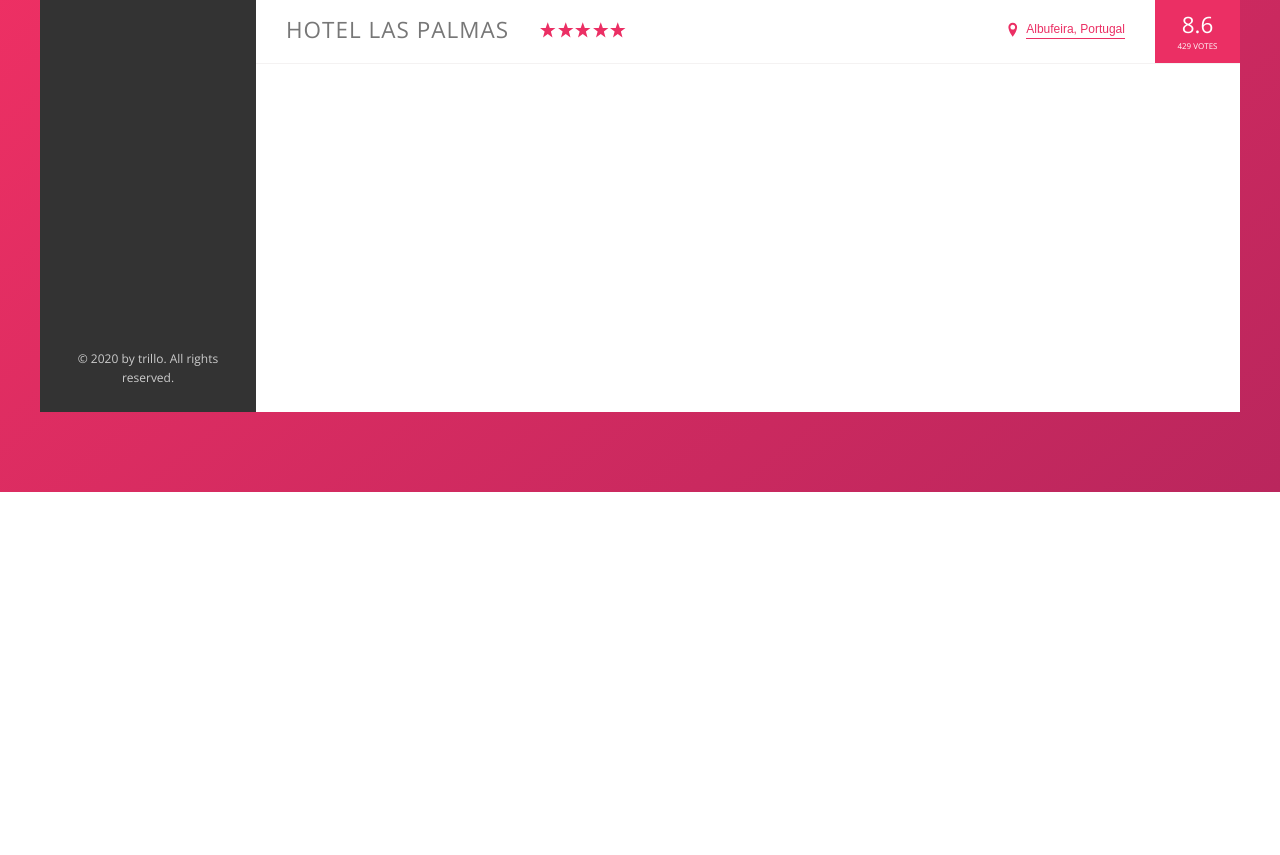
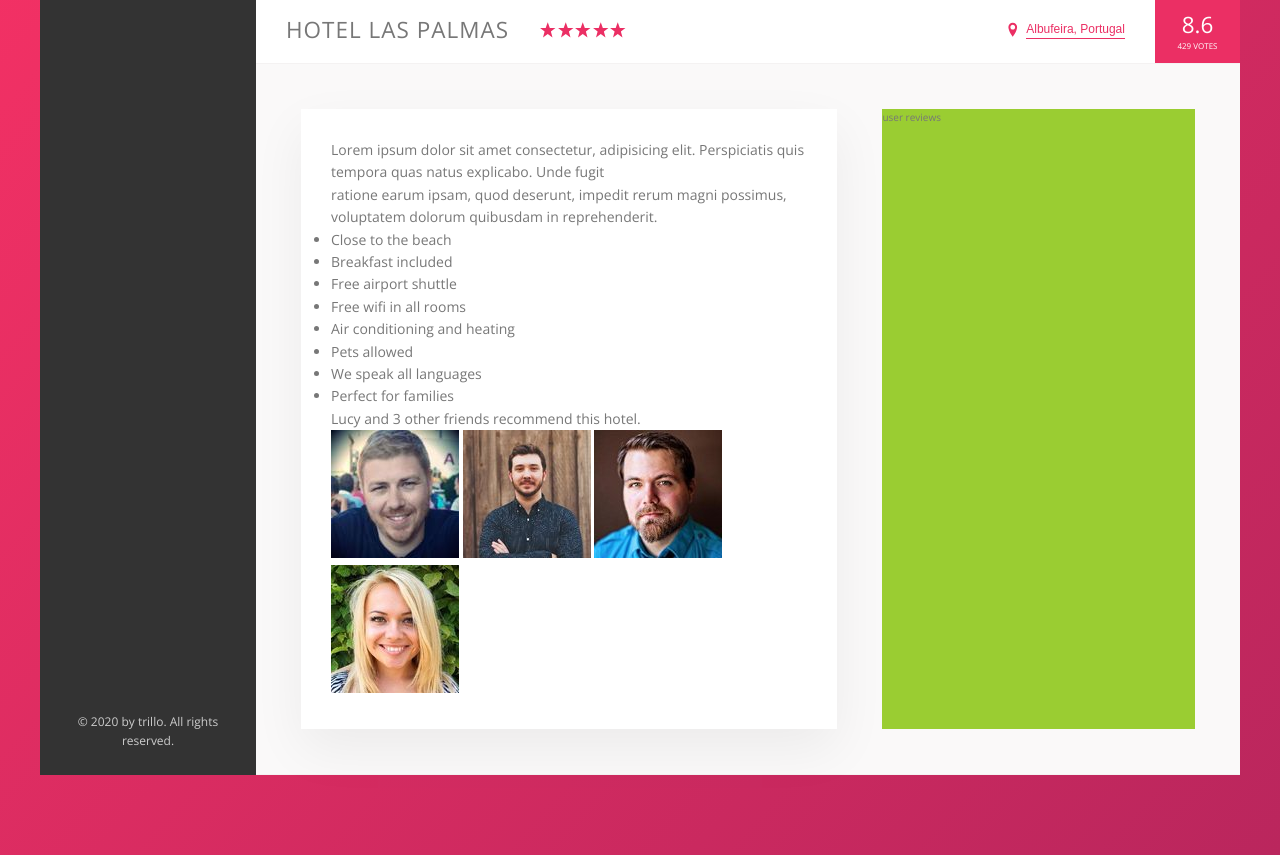
Before and after one commit to Lawrencehudson23/trillo, a plain HTML site: page index.html in a window 1280 px wide. Shown: the part 538-1393 px from the top of the page. Before the commit the page ends 1030 px from the top, so only its background shows below. Drawn offline with nearby package versions, Linux system fonts and the light colour scheme.

Commit message:
detail description

```diff
--- a/css/style.css
+++ b/css/style.css
@@ -26,7 +26,9 @@ Grey dark 3: #999
   --color-grey-dark-1: #333;
   --color-grey-dark-2: #777;
   --color-grey-dark-3: #999;
-  --shadow-dark: 0 2rem 6rem rgba(0, 0, 0, 0.3); }
+  --shadow-dark: 0 2rem 6rem rgba(0, 0, 0, 0.3);
+  --shadow-light: 0 2rem 5rem rgba(0, 0, 0, 0.06);
+  --line: 1px solid var(--color-grey-light-2); }
 
 * {
   margin: 0;
@@ -183,7 +185,7 @@ body {
 .overview {
   display: flex;
   align-items: center;
-  border-bottom: 1px solid var(--color-grey-light-2); }
+  border-bottom: var(--line); }
   .overview__heading {
     font-size: 2.25rem;
     font-weight: 300;
@@ -259,7 +261,7 @@ body {
   font-size: 1.4rem;
   height: 7rem;
   background-color: #fff;
-  border-bottom: 1px solid var(--color-grey-light-2);
+  border-bottom: var(--line);
   display: flex;
   justify-content: space-between;
   align-items: center; }
@@ -276,5 +278,22 @@ body {
 
 .hotel-view {
   background-color: #fff;
-  height: 80rem;
   flex: 1; }
+
+.detail {
+  display: flex;
+  padding: 4.5rem;
+  background-color: var(--color-grey-light-1);
+  border-bottom: var(--line); }
+
+.description {
+  font-size: 1.4rem;
+  background-color: #fff;
+  box-shadow: var(--shadow-light);
+  padding: 3rem;
+  flex: 0 0 60%;
+  margin-right: 4.5rem; }
+
+.user-reviews {
+  background-color: yellowgreen;
+  flex: 1; }
--- a/index.html
+++ b/index.html
@@ -151,6 +151,58 @@
               <div class="overview__rating-count">429 votes</div>
             </div>
           </div>
+          <div class="detail">
+            <div class="description">
+              <p class="paragraph">
+                Lorem ipsum dolor sit amet consectetur, adipisicing elit.
+                Perspiciatis quis tempora quas natus explicabo. Unde fugit
+              </p>
+              <p class="paragraph">
+                ratione earum ipsam, quod deserunt, impedit rerum magni
+                possimus, voluptatem dolorum quibusdam in reprehenderit.
+              </p>
+              <ul class="list">
+                <li class="list__item">Close to the beach</li>
+                <li class="list__item">Breakfast included</li>
+                <li class="list__item">Free airport shuttle</li>
+                <li class="list__item">Free wifi in all rooms</li>
+                <li class="list__item">Air conditioning and heating</li>
+                <li class="list__item">Pets allowed</li>
+                <li class="list__item">We speak all languages</li>
+                <li class="list__item">Perfect for families</li>
+              </ul>
+              <div class="recommend">
+                <p class="recommend__count">
+                  Lucy and 3 other friends recommend this hotel.
+                </p>
+                <div class="recommend__friends">
+                  <img
+                    src="img/user-3.jpg"
+                    alt="Friend 1"
+                    class="recommend__photo"
+                  />
+                  <img
+                    src="img/user-4.jpg"
+                    alt="Friend 2"
+                    class="recommend__photo"
+                  />
+                  <img
+                    src="img/user-5.jpg"
+                    alt="Friend 3"
+                    class="recommend__photo"
+                  />
+                  <img
+                    src="img/user-6.jpg"
+                    alt="Friend 4"
+                    class="recommend__photo"
+                  />
+                </div>
+              </div>
+            </div>
+            <div class="user-reviews">
+              user reviews
+            </div>
+          </div>
         </main>
       </div>
     </div>
--- a/sass/_base.scss
+++ b/sass/_base.scss
@@ -29,6 +29,9 @@ Grey dark 3: #999
   --color-grey-dark-3: #999;
 
   --shadow-dark: 0 2rem 6rem rgba(0, 0, 0, 0.3);
+  --shadow-light: 0 2rem 5rem rgba(0, 0, 0, 0.06);
+
+  --line: 1px solid var(--color-grey-light-2);
 }
 
 * {
--- a/sass/_component.scss
+++ b/sass/_component.scss
@@ -196,7 +196,7 @@
 .overview {
   display: flex;
   align-items: center;
-  border-bottom: 1px solid var(--color-grey-light-2);
+  border-bottom: var(--line);
 
   &__heading {
     font-size: 2.25rem;
--- a/sass/_layout.scss
+++ b/sass/_layout.scss
@@ -11,7 +11,7 @@
   font-size: 1.4rem;
   height: 7rem;
   background-color: #fff;
-  border-bottom: 1px solid var(--color-grey-light-2);
+  border-bottom: var(--line);
 
   display: flex;
   justify-content: space-between;
@@ -33,8 +33,26 @@
 .hotel-view {
   background-color: #fff;
 
-  //TEST
-  height: 80rem;
-
   flex: 1;
 }
+
+.detail {
+  display: flex;
+  padding: 4.5rem;
+  background-color: var(--color-grey-light-1);
+  border-bottom: var(--line);
+}
+
+.description {
+  font-size: 1.4rem;
+  background-color: #fff;
+  box-shadow: var(--shadow-light);
+  padding: 3rem;
+  flex: 0 0 60%;
+  margin-right: 4.5rem;
+}
+
+.user-reviews {
+  background-color: yellowgreen;
+  flex: 1;
+}
```
